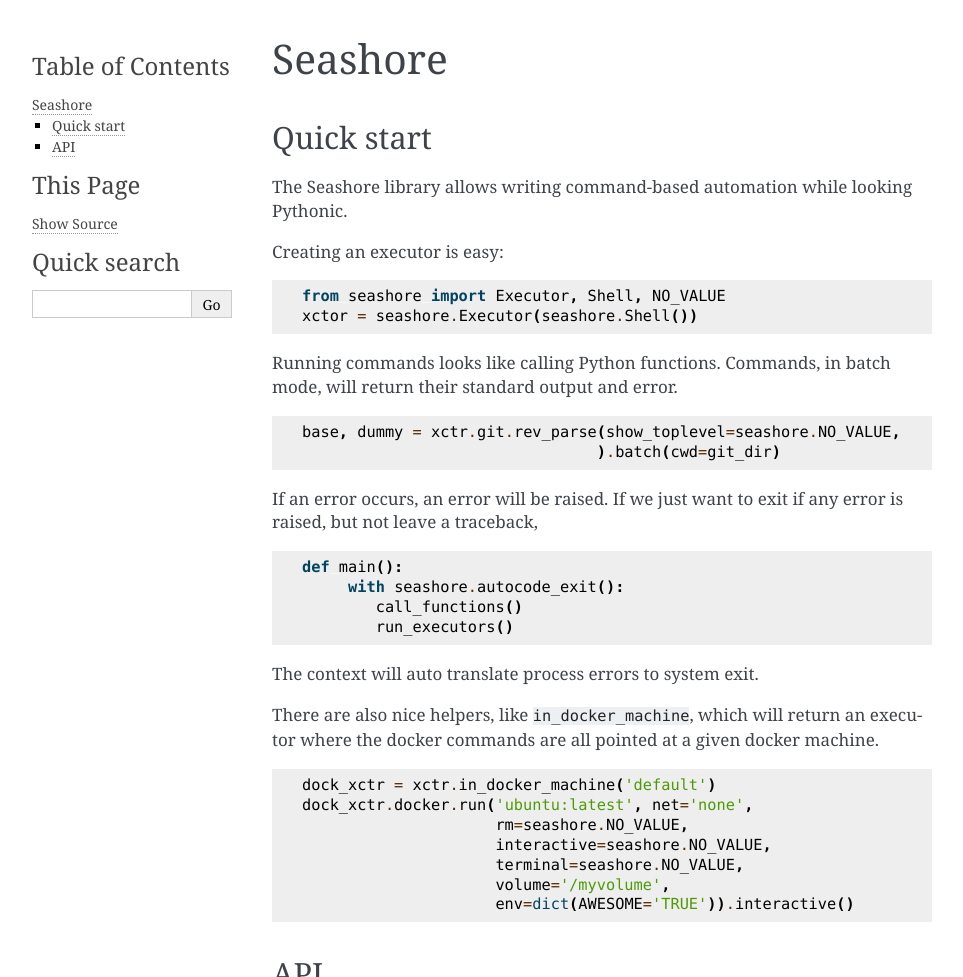
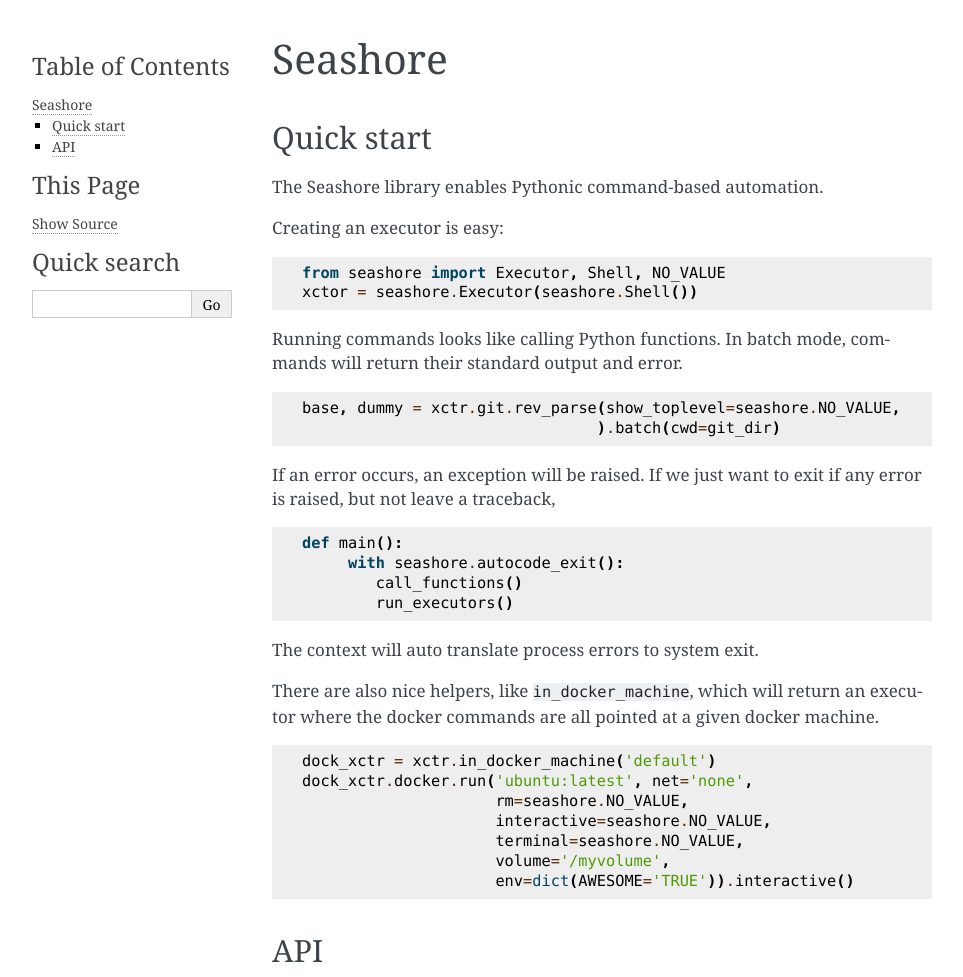
Before and after one commit to shopkick/seashore, a Sphinx documentation site: the page built from docs/index.rst, in a window 1280 px wide, cut to the strip 0-977 px from the top of the page. Shown: the whole strip, without its empty margins (148-1111 px from the left). Built offline with Sphinx 7.4.7, drawn with Linux system fonts in a browser that asks for light colours; the version number could not be read and is left out.

Commit message:
Update index.rst

```diff
--- a/docs/index.rst
+++ b/docs/index.rst
@@ -10,7 +10,7 @@ Seashore
 Quick start
 -----------
 
-The Seashore library allows writing command-based automation while looking Pythonic.
+The Seashore library enables Pythonic command-based automation.
 
 Creating an executor is easy:
 
@@ -20,14 +20,14 @@ Creating an executor is easy:
     xctor = seashore.Executor(seashore.Shell())
 
 Running commands looks like calling Python functions.
-Commands, in batch mode, will return their standard output and error.
+In batch mode, commands will return their standard output and error.
 
 .. code::
 
     base, dummy = xctr.git.rev_parse(show_toplevel=seashore.NO_VALUE,
                                     ).batch(cwd=git_dir)
 
-If an error occurs, an error will be raised.
+If an error occurs, an exception will be raised.
 If we just want to exit if any error is raised, but not leave a traceback,
 
 .. code::
```
